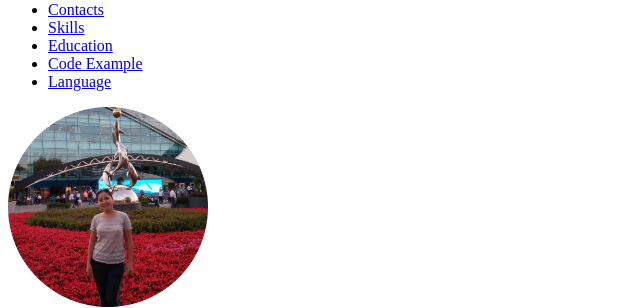
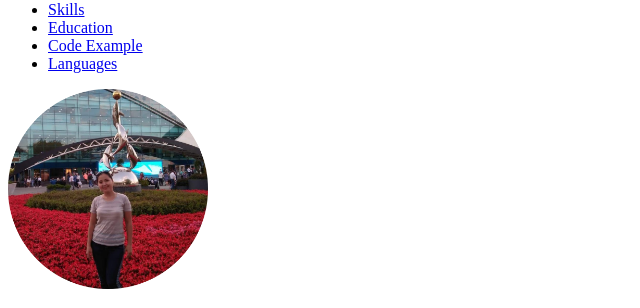
Before and after one commit to nurgulermatova/nurgulermatova.github.io, a plain HTML site: page index.html in a window 1280 px wide. Shown: the part 41-349 px from the top of the page, without its empty margins (0-640 px from the left). Drawn offline with Linux system fonts and the light colour scheme.

Commit message:
Add navigation

```diff
--- a/index.html
+++ b/index.html
@@ -31,29 +31,37 @@
     <meta name="msapplication-TileColor" content="#2b5797" />
     <meta name="theme-color" content="#ffffff" />
   </head>
-  <body>
-    <header>
-      <nav>
-        <a href="#about">Nurgul Ermatova</a>
-        <ul>
-          <li>
-            <a href="#contacts">Contacts</a>
+  <link rel="preconnect" href="https://fonts.googleapis.com" />
+  <link rel="preconnect" href="https://fonts.gstatic.com" crossorigin />
+  <link
+    href="https://fonts.googleapis.com/css2?family=Open+Sans:wght@300;400;700;800&display=swap"
+    rel="stylesheet"
+  />
+  <link rel="stylesheet" href="css/style.css" />
+</head>
+<body>
+  <header class="header">
+    <div class="container">
+      <nav class="header-nav">
+        <a href="#" class="header-logo">Nurgul Ermatova</a>
+        <ul class="header-menu">
+          <li class="header-menu-item">
+            <a href="#skills" class="header-menu-link">Skills</a>
           </li>
-          <li>
-            <a href="#skills">Skills</a>
+          <li class="header-menu-item">
+            <a href="#education" class="header-menu-link">Education</a>
           </li>
-          <li>
-            <a href="#education">Education</a>
+          <li class="header-menu-item">
+            <a href="#code" class="header-menu-link">Code Example</a>
           </li>
-          <li>
-            <a href="#code">Code Example</a>
-          </li>
-          <li>
-            <a href="#language">Language</a>
+          <li class="header-menu-item">
+            <a href="#languages" class="header-menu-link">Languages</a>
           </li>
         </ul>
       </nav>
-    </header>
+    </div>
+  </header>
+
     <main>
       <img src="images/circle-cropped.png" width="200" alt="foto" />
       <h1>Nurgul Ermatova</h1>
```
